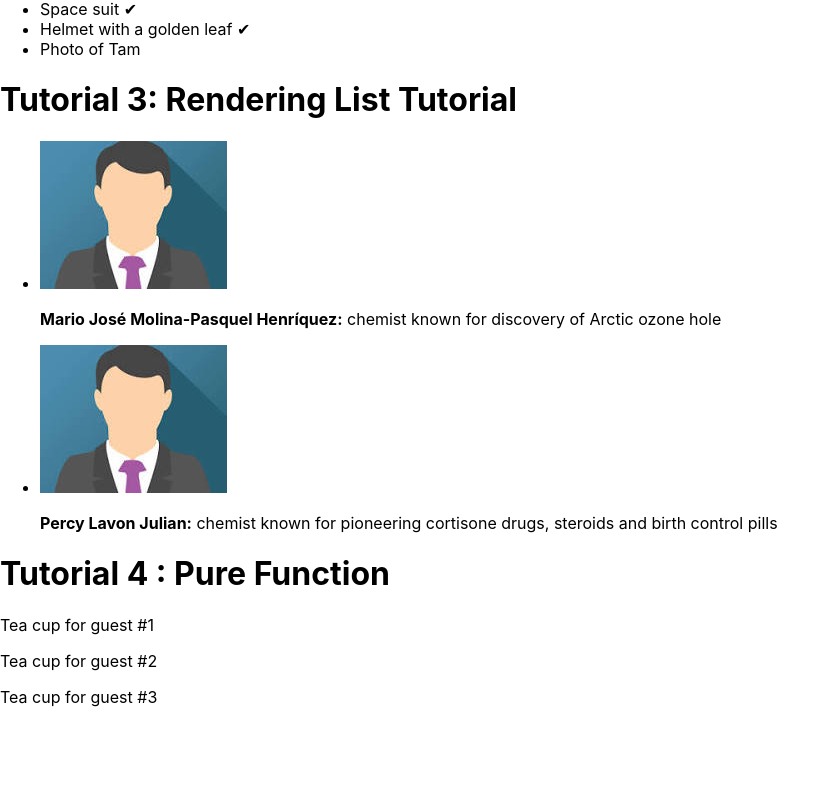
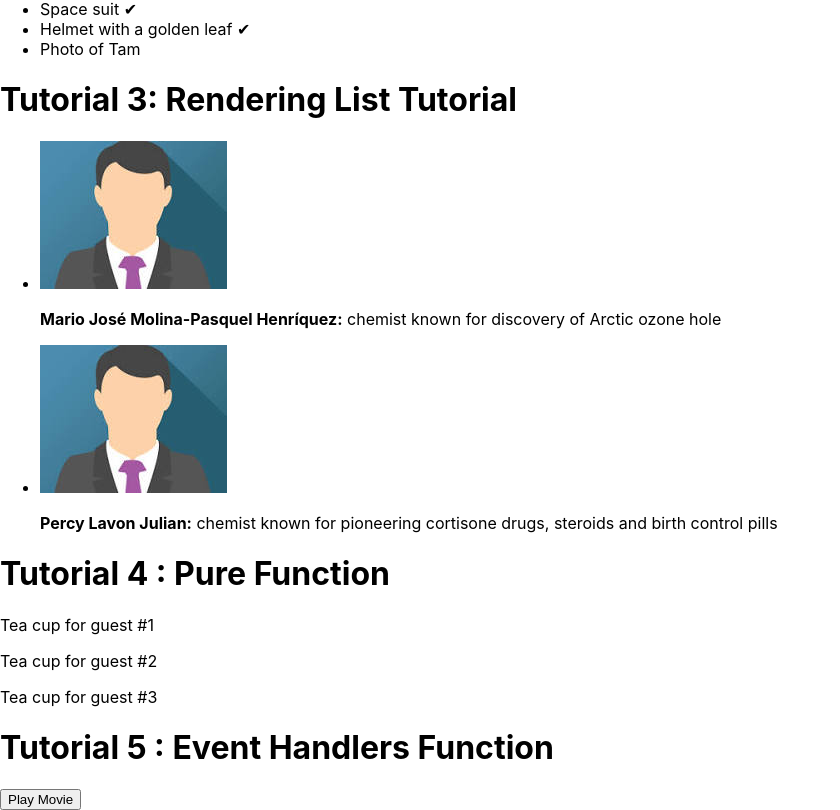
Before and after one commit to kamranalisays/react-basics, a React (Create React App) app in the folder react-basics/: page / in a window 1280 px wide. Shown: the part 317-1127 px from the top of the page, without its empty margins (0-840 px from the left). Before the commit the page ends 1040 px from the top, so only its background shows below. Built offline with nearby package versions, Linux system fonts and the light colour scheme.

Commit message:
Tutorial Event Handlers

```diff
--- a/react-basics/src/App.js
+++ b/react-basics/src/App.js
@@ -2,6 +2,7 @@ import PackingList from './Components/ConditionalRendering/PackingList';
 import Profile from './Components/Profile';
 import List from './Components/RenderingList/RenderingList';
 import TeaSet from './Components/PureFunction/TeaSet';
+import ButtonForPlayMovie from './Components/RespondingEvents/EventHandlers';
 
 
 
@@ -17,10 +18,9 @@ function App() {
     <List/>
     <h1> Tutorial 4 : Pure Function </h1>
     <TeaSet/>
-
-
-   </div>
-
+    <h1> Tutorial 5 : Event Handlers Function </h1>
+    <ButtonForPlayMovie/>
+    </div>
   );
 }
 
--- /dev/null
+++ b/react-basics/src/Components/RespondingEvents/EventHandlers.js
@@ -0,0 +1,18 @@
+
+
+
+
+export default function ButtonForPlayMovie() {
+
+    function handleClick()
+    { alert("you click play Movie button") }
+
+
+    return (
+
+        <button onClick={handleClick}   > Play Movie</button>
+    )
+
+
+
+}
```
